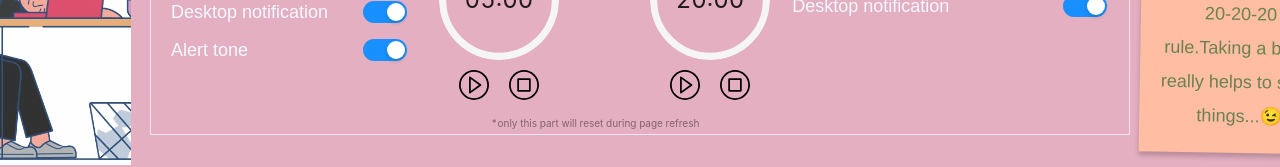
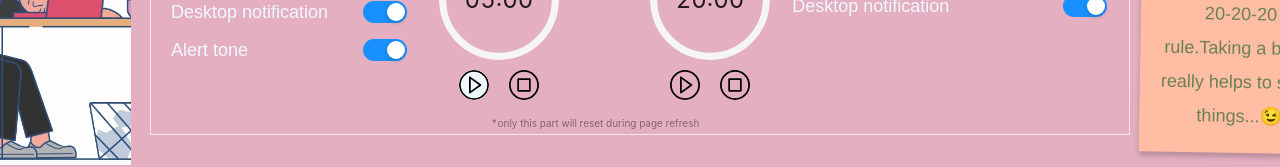
Before and after one commit to karthick3018/wfh-mate, a React (Create React App) app: page / in a window 1280 px wide. In both pictures the pointer is over the picture 473 px from the left and 633 px from the top of the page. Shown: the part 549-716 px from the top of the page. Built offline with nearby package versions, Linux system fonts and the light colour scheme.

Commit message:
hover effects

```diff
--- a/src/components/breakTimer/breakTimer.css
+++ b/src/components/breakTimer/breakTimer.css
@@ -45,6 +45,12 @@
   margin-right: 20px;
 }
 
+.timer-img:hover{
+  background: aliceblue;
+    border-radius: 50px;
+    cursor: pointer;
+}
+
 .set-break-icon,.timer-icons:hover{
   cursor: pointer;
 }
--- a/src/components/breakTimer/index.js
+++ b/src/components/breakTimer/index.js
@@ -140,8 +140,8 @@ const BreakTimer = () => {
       <div>
        <ProgressBar time={state} totalTime={breakTime?.minutes}/>
       <div className="timer-control-wrapper">
-        <figure className="timer-icons" onClick={handleStart}><img src={PlayButton} alt="play/pause"/></figure>
-        <figure className="timer-icons" onClick={handleEnd}><img src={StopButton} alt="stop"/></figure>
+        <figure className="timer-icons" onClick={handleStart}><img className="timer-img" src={PlayButton} alt="play/pause"/></figure>
+        <figure className="timer-icons" onClick={handleEnd}><img className="timer-img"  src={StopButton} alt="stop"/></figure>
        </div>
       </div>
 
--- a/src/components/waterBreakTimer/index.js
+++ b/src/components/waterBreakTimer/index.js
@@ -101,8 +101,8 @@ const WaterBreakTimer = () => {
         <div>
         <ProgressBar time={state} totalTime={waterBreakTime?.minutes}/>
         <div className="water-break-control">
-        <figure className="timer-icons" onClick={handleStart}><img src={PlayButton} alt="play/pause"/></figure>
-        <figure className="timer-icons" onClick={handleEnd}><img src={StopButton} alt="stop"/></figure>
+        <figure className="timer-icons" onClick={handleStart}><img className="timer-img"  src={PlayButton} alt="play/pause"/></figure>
+        <figure className="timer-icons" onClick={handleEnd}><img className="timer-img" src={StopButton} alt="stop"/></figure>
         </div>
        </div>
 
@@ -112,7 +112,7 @@ const WaterBreakTimer = () => {
           <p>Water break on every </p>
           <div className="water-break-timer">
             <figure className="set-break-icon" onClick={handleIncrement}>
-              <img src={PlusIcon} alt="play"/>
+              <img  src={PlusIcon} alt="play"/>
             </figure>
             <p>{waterBreakTime?.minutes}  mins</p>
             <figure className="set-break-icon" onClick={handleDecrement}>
--- a/src/components/waterBreakTimer/waterBreak.css
+++ b/src/components/waterBreakTimer/waterBreak.css
@@ -28,6 +28,12 @@
   color: black;
 }
 
+.timer-img:hover{
+  background: aliceblue;
+    border-radius: 50px;
+    cursor: pointer;
+}
+
 .water-break-control{
   padding: 10px 20px;
   display: flex;
```
